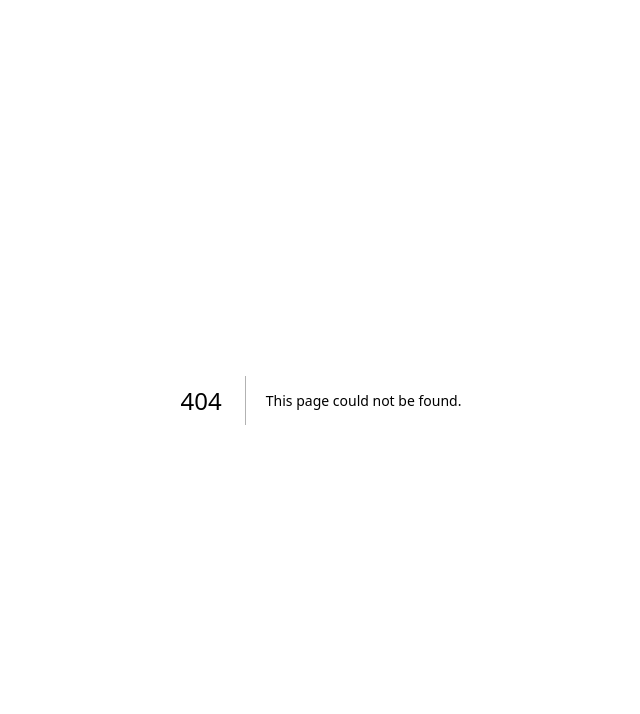
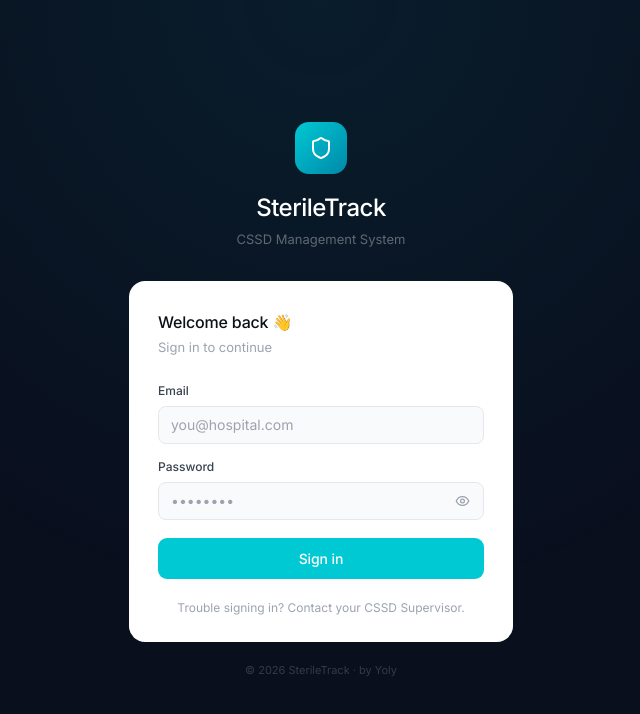
Before and after one commit to Yolymar1208/SterileTrack, a Next.js app: page / in a window 1280 px wide. Before the commit this address had no page. Shown: the top 714 px of the page, without its empty margins (319-959 px from the left). Built offline with nearby package versions, Linux system fonts and the light colour scheme; no server answers.

Commit message:
Add files via upload

```diff
--- /dev/null
+++ b/app/page.tsx
@@ -0,0 +1,127 @@
+'use client'
+
+import { useState } from 'react'
+import { useRouter } from 'next/navigation'
+import { createClient } from '@/lib/supabase'
+import { Shield, Eye, EyeOff } from 'lucide-react'
+
+export default function LoginPage() {
+  const [email, setEmail]       = useState('')
+  const [password, setPassword] = useState('')
+  const [showPw, setShowPw]     = useState(false)
+  const [loading, setLoading]   = useState(false)
+  const [error, setError]       = useState('')
+  const router  = useRouter()
+  const supabase = createClient()
+
+  async function handleLogin(e: React.FormEvent) {
+    e.preventDefault()
+    setLoading(true); setError('')
+    const { error } = await supabase.auth.signInWithPassword({ email, password })
+    if (error) { setError(error.message); setLoading(false) }
+    else router.push('/dashboard')
+  }
+
+  return (
+    <div className="min-h-screen flex items-center justify-center p-4"
+      style={{ background: '#0A0F1E' }}>
+
+      {/* Subtle grid overlay */}
+      <div style={{
+        position: 'fixed', inset: 0, pointerEvents: 'none',
+        backgroundImage: 'radial-gradient(circle at 50% 0%, rgba(0,201,212,0.08) 0%, transparent 60%)',
+      }} />
+
+      <div className="w-full max-w-sm relative">
+
+        {/* Logo */}
+        <div className="text-center mb-8">
+          <div style={{
+            width: 52, height: 52, borderRadius: 14, margin: '0 auto 16px',
+            background: 'linear-gradient(135deg, #00C9D4, #0088A9)',
+            display: 'flex', alignItems: 'center', justifyContent: 'center',
+          }}>
+            <Shield size={24} className="text-white" />
+          </div>
+          <h1 style={{ color: '#fff', fontSize: 24, fontWeight: 500, letterSpacing: '-0.5px', marginBottom: 4 }}>
+            SterileTrack
+          </h1>
+          <p style={{ color: 'rgba(255,255,255,0.35)', fontSize: 13 }}>
+            CSSD Management System
+          </p>
+        </div>
+
+        {/* Card */}
+        <div style={{
+          background: '#fff', borderRadius: 16, padding: '28px 28px 24px',
+          border: '0.5px solid rgba(255,255,255,0.08)',
+        }}>
+          <h2 style={{ fontSize: 16, fontWeight: 500, color: '#0D1117', marginBottom: 4, letterSpacing: '-0.2px' }}>
+            Welcome back 👋
+          </h2>
+          <p style={{ fontSize: 13, color: '#9CA3AF', marginBottom: 24 }}>
+            Sign in to continue
+          </p>
+
+          {error && (
+            <div style={{
+              background: '#FEE2E2', border: '0.5px solid #FCA5A5',
+              color: '#B91C1C', fontSize: 13, borderRadius: 8, padding: '10px 12px', marginBottom: 16
+            }}>
+              {error}
+            </div>
+          )}
+
+          <form onSubmit={handleLogin} style={{ display: 'flex', flexDirection: 'column', gap: 14 }}>
+            <div>
+              <label style={{ display: 'block', fontSize: 12, fontWeight: 500, color: '#374151', marginBottom: 6 }}>
+                Email
+              </label>
+              <input type="email" value={email} onChange={e => setEmail(e.target.value)}
+                placeholder="you@hospital.com" required
+                className="input-field" />
+            </div>
+
+            <div>
+              <label style={{ display: 'block', fontSize: 12, fontWeight: 500, color: '#374151', marginBottom: 6 }}>
+                Password
+              </label>
+              <div style={{ position: 'relative' }}>
+                <input type={showPw ? 'text' : 'password'} value={password}
+                  onChange={e => setPassword(e.target.value)}
+                  placeholder="••••••••" required
+                  className="input-field" style={{ paddingRight: 40 }} />
+                <button type="button" onClick={() => setShowPw(!showPw)}
+                  style={{
+                    position: 'absolute', right: 12, top: '50%', transform: 'translateY(-50%)',
+                    color: '#9CA3AF', background: 'none', border: 'none', cursor: 'pointer', padding: 2
+                  }}>
+                  {showPw ? <EyeOff size={15} /> : <Eye size={15} />}
+                </button>
+              </div>
+            </div>
+
+            <button type="submit" disabled={loading}
+              style={{
+                width: '100%', padding: '10px 0', borderRadius: 9, border: 'none',
+                background: loading ? '#9CA3AF' : '#00C9D4',
+                color: '#fff', fontSize: 14, fontWeight: 500, cursor: loading ? 'not-allowed' : 'pointer',
+                letterSpacing: '-0.1px', transition: 'background 0.15s',
+                marginTop: 4,
+              }}>
+              {loading ? 'Signing in…' : 'Sign in'}
+            </button>
+          </form>
+
+          <p style={{ textAlign: 'center', fontSize: 12, color: '#9CA3AF', marginTop: 20 }}>
+            Trouble signing in? Contact your CSSD Supervisor.
+          </p>
+        </div>
+
+        <p style={{ textAlign: 'center', color: 'rgba(255,255,255,0.18)', fontSize: 11, marginTop: 20 }}>
+          © {new Date().getFullYear()} SterileTrack · by Yoly
+        </p>
+      </div>
+    </div>
+  )
+}
```
